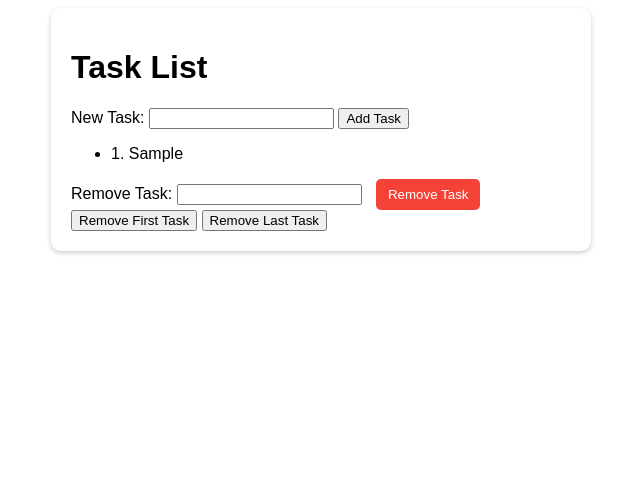
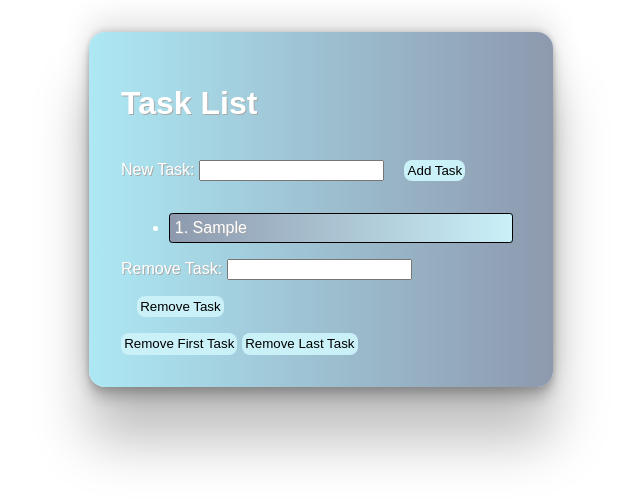
Before and after one commit to Saaj1/simple-task-list, a plain HTML site: page index.html in a window 1280 px wide. Both pictures are taken after typing "Sample" into the empty fields and a click on the button "Add Task". Shown: the whole page, without its empty margins (319-959 px from the left). Drawn offline with Linux system fonts and the light colour scheme.

Commit message:
styling task list

```diff
--- a/index.html
+++ b/index.html
@@ -6,14 +6,15 @@
   <link rel="stylesheet" href="style.css">
 </head>
 <body>
-<div class="task-list">
-  <h1>Task List</h1>
+<div class="list">
+  <h1 class="task-list-title">Task List</h1>
   <div>
     <label for="new-task-input">New Task:</label>
     <input type="text" id="new-task-input">
     <button id="add-task-btn">Add Task</button>
   </div>
-  <ul id="task-list"></ul>
+  <ul id="task-list">
+  </ul>
   <div>
     <label for="remove-task-input">Remove Task:</label>
     <input type="number" id="remove-task-input" min="1">
--- a/style.css
+++ b/style.css
@@ -1,78 +1,44 @@
-/* Style for task list container */
-.task-list {
-  max-width: 500px;
-  margin: 0 auto;
-  background-color: #fff;
-  box-shadow: 0 2px 5px rgba(0,0,0,.2);
-  padding: 20px;
-  border-radius: 10px;
+body{
+  color: #ffffff;
+  text-shadow: 1px 1px darkgrey;
+}
+
+.list {
+  max-width: 50vh;
+  margin: auto;
+  margin-top:2rem ;
+  background-image: linear-gradient(to right, #ade8f4 , #8d99ae);
+  box-shadow: rgba(0, 0, 0, 0.25) 0px 54px 55px, rgba(0, 0, 0, 0.12) 0px -12px 30px, rgba(0, 0, 0, 0.12) 0px 4px 6px, rgba(0, 0, 0, 0.17) 0px 12px 13px, rgba(0, 0, 0, 0.09) 0px -3px 5px;
+  padding: 2rem;
+  border-radius: 1rem;
   font-family: sans-serif;
   position: relative;
 }
 
-/* Style for task input field */
-.task-input {
-  width: 100%;
-  padding: 10px;
-  border: none;
-  border-bottom: 2px solid #ccc;
-  font-size: 16px;
-  margin-bottom: 10px;
+#task-list li {
+  border: 1px black solid;
+  margin: 0.5rem;
+  border-radius: 0.2rem;
+  padding: 0.3rem;
+  background-image: linear-gradient(to right, #8d99ae , #caf0f8);
 }
 
-/* Style for task list items */
-.task-item {
-  display: flex;
-  align-items: center;
-  justify-content: space-between;
-  border-bottom: 1px solid #eee;
-  padding: 10px 0;
+button {
+  background-color: #caf0f8;
+  padding: 0.2rem;
+  border-radius: 0.5rem;
+  border: none;
 }
 
-/* Style for task delete button */
-#remove-task-btn {
-  background-color: #f44336;
-  color: #fff;
-  border: none;
-  padding: 8px 12px;
-  border-radius: 5px;
-  cursor: pointer;
-  transition: background-color .3s ease;
-  margin-left: 10px;
+button:hover {
+  background-color: #ffc8dd;
 }
 
-#remove-task-btn:hover {
-  background-color: #d32f2f;
+#remove-task-btn {
+  margin: 1rem;
 }
 
-/* Style for add task button */
-.add-task {
-  background-color: #4CAF50;
-  color: #fff;
+#add-task-btn {
+  margin: 1rem;
   border: none;
-  padding: 10px 20px;
-  border-radius: 5px;
-  cursor: pointer;
-  transition: background-color .3s ease;
-  margin-top: 10px;
-  font-size: 16px;
 }
-
-.add-task:hover {
-  background-color: #388E3C;
-}
-
-/* Style for task list title */
-.task-list-title {
-  font-size: 24px;
-  font-weight: bold;
-  margin-bottom: 10px;
-}
-
-/* Style for no tasks message */
-.no-tasks {
-  text-align: center;
-  font-size: 16px;
-  color: #999;
-  margin-top: 20px;
-}
```
